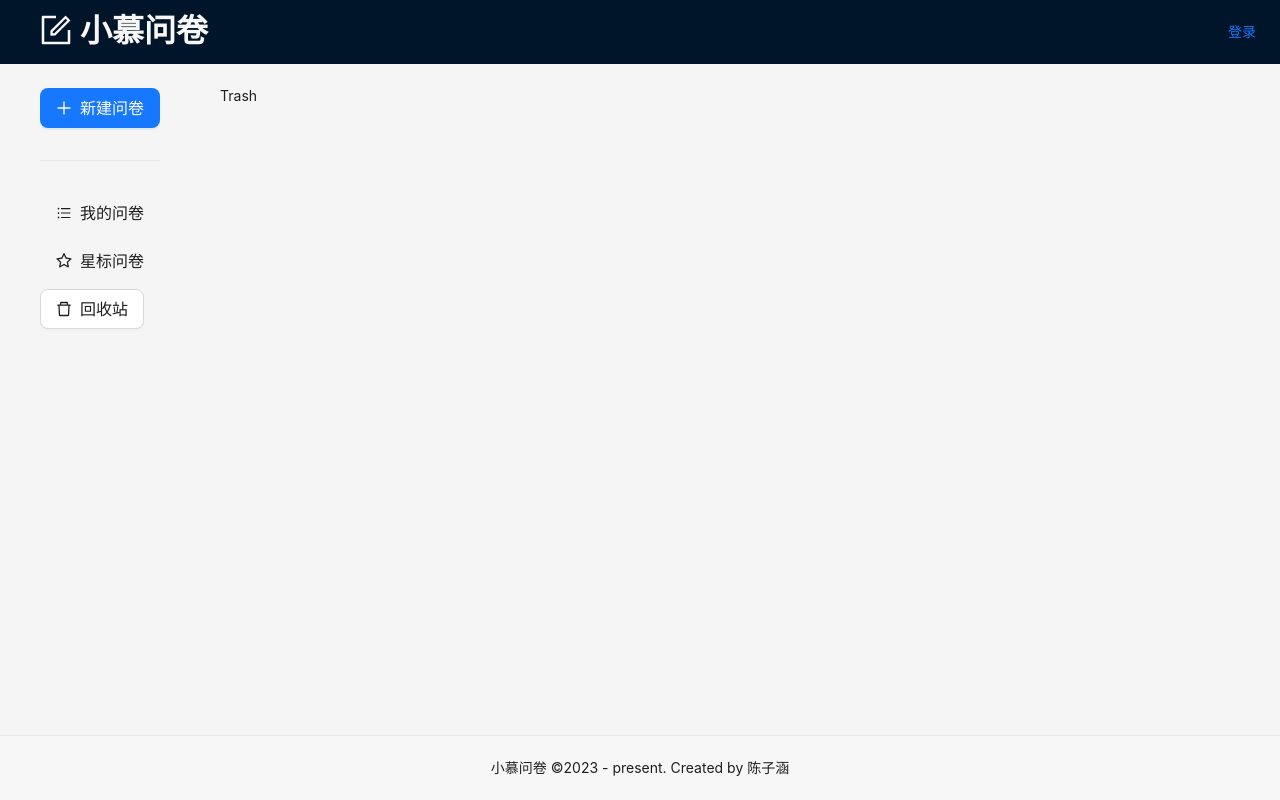
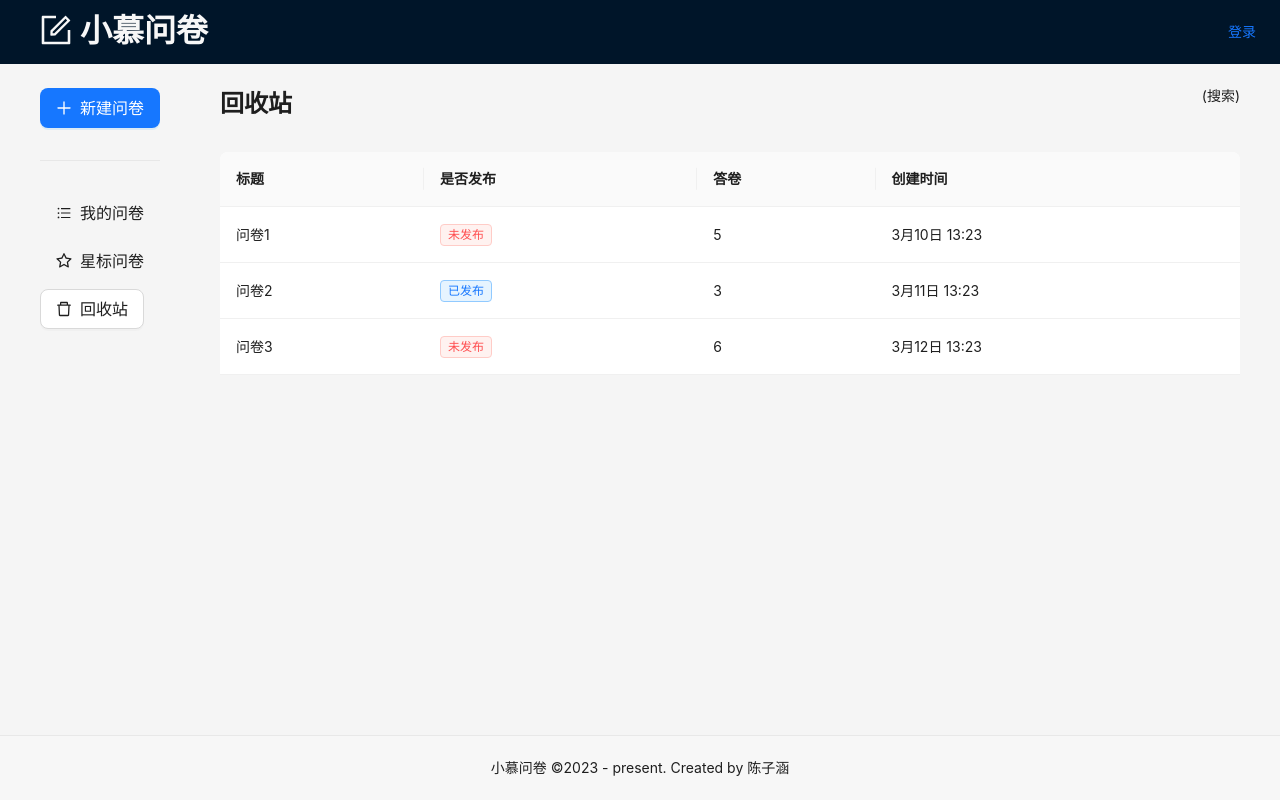
Before and after one commit to muddyrain-study/react-ts-demo-questionnaire-star, a React (Create React App) app: page /manage/trash in a window 1280 px wide. Built offline with nearby package versions, Linux system fonts and the light colour scheme.

Commit message:
feat: 回收站页面

```diff
--- a/package.json
+++ b/package.json
@@ -10,6 +10,7 @@
     "@types/jest": "^27.5.2",
     "@types/react": "^18.0.35",
     "@types/react-dom": "^18.0.11",
+    "ahooks": "^3.7.7",
     "antd": "^5.4.6",
     "react": "^18.2.0",
     "react-dom": "^18.2.0",
--- a/src/components/QuestionCard.tsx
+++ b/src/components/QuestionCard.tsx
@@ -1,11 +1,12 @@
 import React, { FC, useState } from 'react'
 
 import styles from './QuestionCard.module.scss'
-import { Button, Divider, Space, Tag } from 'antd'
+import { Button, Divider, Modal, Popconfirm, Space, Tag } from 'antd'
 import {
   CopyOutlined,
   DeleteOutlined,
   EditOutlined,
+  ExclamationCircleOutlined,
   LineChartOutlined,
   StarOutlined,
 } from '@ant-design/icons'
@@ -20,10 +21,22 @@ type PropsType = {
   createdAt: string
 }
 
+const { confirm } = Modal
 const QuestionCard: FC<PropsType> = (props: PropsType) => {
   const navigate = useNavigate()
   const { _id, title, createdAt, answerCount, isPublished, isStar } = props
-
+  const duplicate = () => {
+    console.log('复制')
+  }
+  const del = () => {
+    confirm({
+      title: '确定删除该问卷？',
+      icon: <ExclamationCircleOutlined />,
+      onOk: () => {
+        console.log('删除')
+      },
+    })
+  }
   return (
     <div className={styles.container}>
       <div className={styles.title}>
@@ -75,10 +88,17 @@ const QuestionCard: FC<PropsType> = (props: PropsType) => {
             <Button icon={<StarOutlined />} type="text" size="small">
               {isStar ? '取消标星' : '标星'}
             </Button>
-            <Button icon={<CopyOutlined />} type="text" size="small">
-              复制
-            </Button>
-            <Button icon={<DeleteOutlined />} type="text" size="small">
+            <Popconfirm
+              title="确定复制该问卷?"
+              okText="确定"
+              cancelText="取消"
+              onConfirm={duplicate}
+            >
+              <Button icon={<CopyOutlined />} type="text" size="small">
+                复制
+              </Button>
+            </Popconfirm>
+            <Button icon={<DeleteOutlined />} type="text" size="small" onClick={del}>
               删除
             </Button>
           </Space>
--- a/src/pages/manages/List.tsx
+++ b/src/pages/manages/List.tsx
@@ -1,7 +1,9 @@
 import { FC, useState } from 'react'
 import styles from './common.module.scss'
 import QuestionCard from '../../components/QuestionCard'
-
+import { Typography } from 'antd'
+import { useTitle } from 'ahooks'
+const { Title } = Typography
 const rawQuestionList = [
   {
     _id: 'q1',
@@ -37,12 +39,13 @@ const rawQuestionList = [
   },
 ]
 const List: FC = () => {
+  useTitle('小慕问卷 - 我的问卷')
   const [questionList, setQuestionList] = useState(rawQuestionList)
   return (
     <>
       <div className={styles.header}>
         <div className={styles.left}>
-          <h3>我的问卷</h3>
+          <Title level={3}>我的问卷</Title>
         </div>
         <div className={styles.right}>(搜索)</div>
       </div>
--- a/src/pages/manages/Star.tsx
+++ b/src/pages/manages/Star.tsx
@@ -1,7 +1,60 @@
-import { FC } from 'react'
+import React, { FC, useState } from 'react'
+import { useTitle } from 'ahooks'
+import { Typography, Empty, Spin } from 'antd'
+import QuestionCard from '../../components/QuestionCard'
+
+import styles from './common.module.scss'
+
+const { Title } = Typography
+
+const rawQuestionList = [
+  {
+    _id: 'q1',
+    title: '问卷1',
+    isPublished: false,
+    isStar: true,
+    answerCount: 5,
+    createdAt: '3月10日 13:23',
+  },
+  {
+    _id: 'q2',
+    title: '问卷2',
+    isPublished: true,
+    isStar: true,
+    answerCount: 3,
+    createdAt: '3月11日 13:23',
+  },
+  {
+    _id: 'q3',
+    title: '问卷3',
+    isPublished: false,
+    isStar: true,
+    answerCount: 6,
+    createdAt: '3月12日 13:23',
+  },
+]
 
 const Star: FC = () => {
-  return <p>star</p>
+  useTitle('小慕问卷 - 星标问卷')
+  const [questionList, setQuestionList] = useState(rawQuestionList)
+  return (
+    <>
+      <div className={styles.header}>
+        <div className={styles.left}>
+          <Title level={3}>星标问卷</Title>
+        </div>
+        <div className={styles.right}>(搜索)</div>
+      </div>
+      <div className={styles.content}>
+        {questionList.length === 0 ? <Empty description="暂无数据" /> : null}
+        {(questionList || []).map(q => {
+          const { _id } = q
+          return <QuestionCard key={_id} {...q} />
+        })}
+      </div>
+      <div className={styles.footer}>分页</div>
+    </>
+  )
 }
 
 export default Star
--- a/src/pages/manages/Trash.tsx
+++ b/src/pages/manages/Trash.tsx
@@ -1,7 +1,78 @@
-import { FC } from 'react'
+import { useTitle } from 'ahooks'
+import { FC, useState } from 'react'
+import { Typography, Empty, Spin, Table, TableColumnsType, Tag } from 'antd'
+import styles from './common.module.scss'
+import { ColumnsType } from 'antd/es/table'
+
+const { Title } = Typography
+
+const rawQuestionList = [
+  {
+    _id: 'q1',
+    title: '问卷1',
+    isPublished: false,
+    isStar: true,
+    answerCount: 5,
+    createdAt: '3月10日 13:23',
+  },
+  {
+    _id: 'q2',
+    title: '问卷2',
+    isPublished: true,
+    isStar: false,
+    answerCount: 3,
+    createdAt: '3月11日 13:23',
+  },
+  {
+    _id: 'q3',
+    title: '问卷3',
+    isPublished: false,
+    isStar: false,
+    answerCount: 6,
+    createdAt: '3月12日 13:23',
+  },
+]
 
 const Trash: FC = () => {
-  return <p>Trash</p>
+  useTitle('小慕问卷 - 回收站')
+  const [questionList, setQuestionList] = useState(rawQuestionList)
+  const tableColumns: ColumnsType<(typeof questionList)[0]> = [
+    {
+      title: '标题',
+      dataIndex: 'title',
+    },
+    {
+      title: '是否发布',
+      dataIndex: 'isPublished',
+      render(isPublished: boolean) {
+        return isPublished ? <Tag color="processing">已发布</Tag> : <Tag color="error">未发布</Tag>
+      },
+    },
+    {
+      title: '答卷',
+      dataIndex: 'answerCount',
+    },
+    {
+      title: '创建时间',
+      dataIndex: 'createdAt',
+    },
+  ]
+  return (
+    <>
+      <div className={styles.header}>
+        <div className={styles.left}>
+          <Title level={3}>回收站</Title>
+        </div>
+        <div className={styles.right}>(搜索)</div>
+      </div>
+      <div className={styles.content}>
+        {questionList.length === 0 && <Empty description="暂无数据" />}
+        {questionList.length > 0 && (
+          <Table columns={tableColumns} dataSource={questionList} pagination={false} />
+        )}
+      </div>
+    </>
+  )
 }
 
 export default Trash
```
Also changed, not shown: 1 other file (tests, documents, lock files or other folders).
